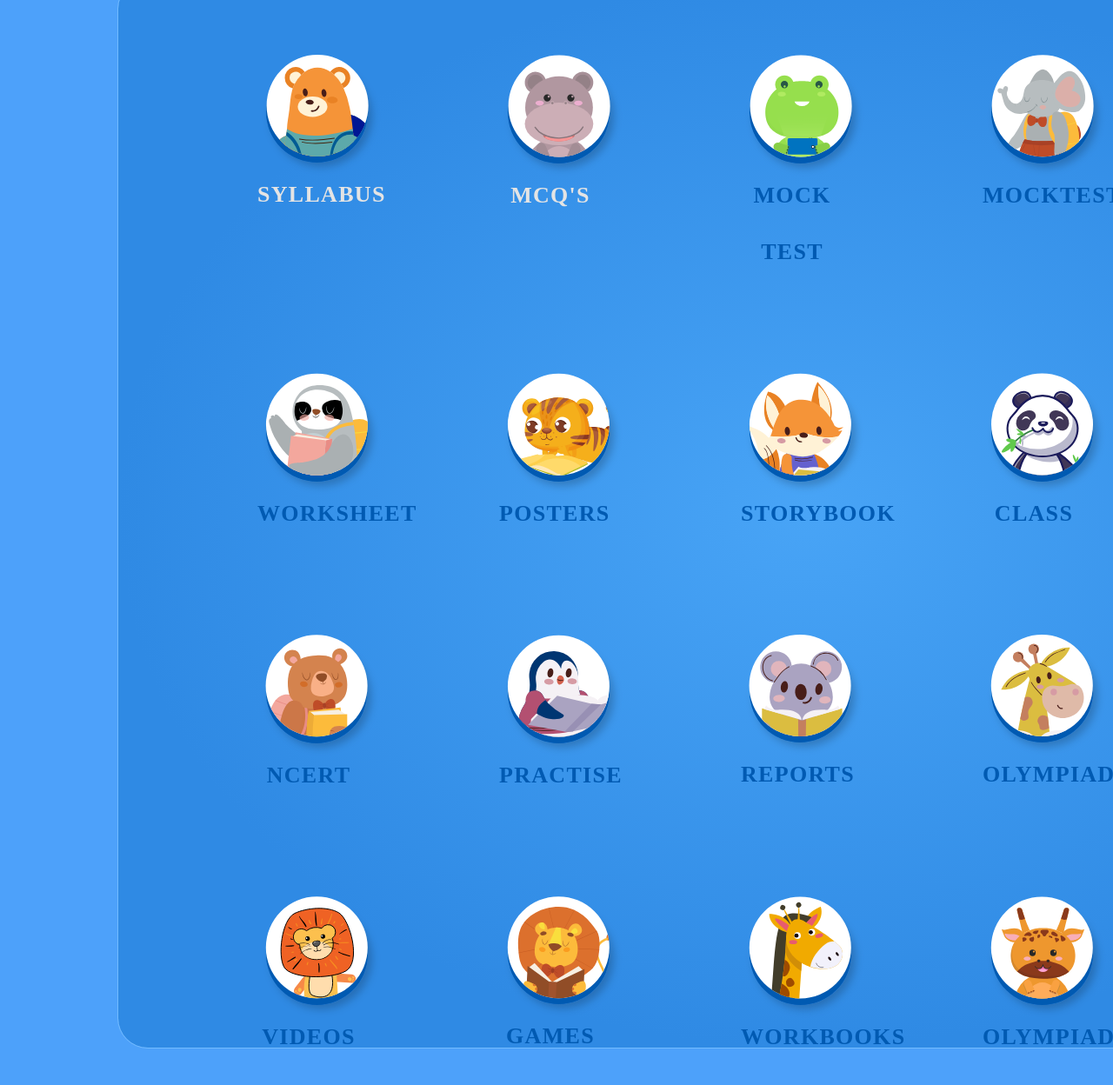
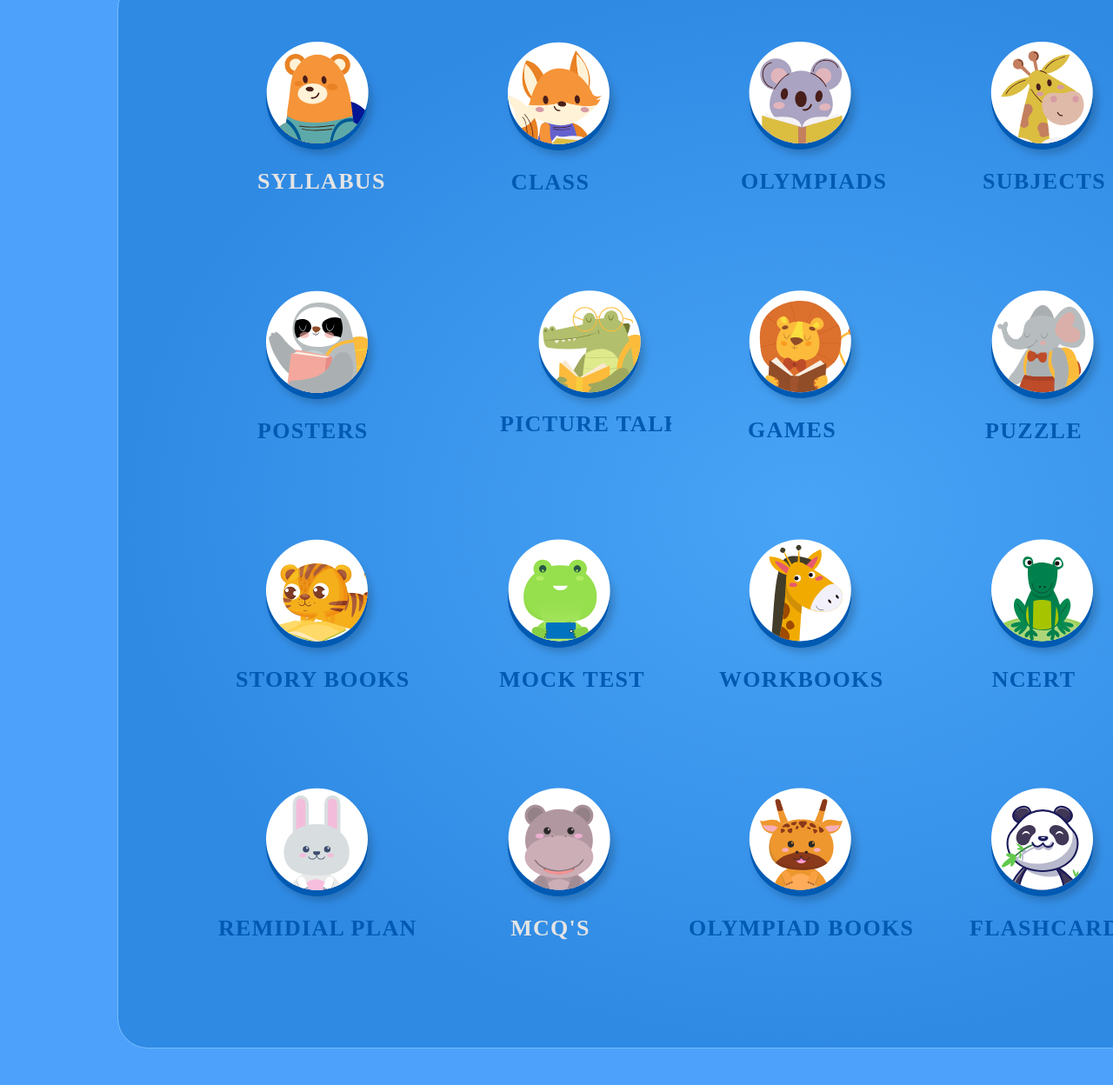
Before and after one commit to akshay-varun/Toonofy, a plain HTML site: page public/index.html in a window 1280 px wide. Shown: the part 1297-2545 px from the top of the page at 87% size. Drawn offline with Linux system fonts and the light colour scheme.

Commit message:
Done some changes

```diff
--- a/public/css/main.css
+++ b/public/css/main.css
@@ -86,7 +86,7 @@ body{
     max-width:118px;
     height: 100%;
     margin-left: 160px;
-    margin-top: 85px;
+    margin-top: 70px;
     text-align: center;
 
 }
@@ -99,6 +99,7 @@ body{
     letter-spacing: 1.3px;
     color: #005AB2;
     opacity: 1;
+    white-space: nowrap;
 }
 .line{
     margin-top: 120px;
--- a/public/index.html
+++ b/public/index.html
@@ -42,80 +42,81 @@
                 <span style="color: #E4E4E4">SYLLABUS</span>
             </div>
             <div>
-                <img src="images/Group%20340-1.svg" alt="MCQ's">
-                <span style="color: #E4E4E4">MCQ'S</span>
+                <img src="images/Group%20341-2.svg" alt="Story Book">
+                <span>CLASS</span>
             </div>
             <div>
-                <img src="images/Group%20340-2.svg" alt="Mocktest">
-                <span >MOCK TEST</span>
+                <img src="images/Group%20341-7.svg" alt="Reports">
+                <span>OLYMPIADS</span>
             </div>
             <div>
-                <img src="images/Group%20340-3.svg" alt="Mocktest">
-                <span>MOCKTEST</span>
+                <img src="images/Group%20582.svg" alt="Oplympiads">
+                <span>SUBJECTS</span>
             </div>
             <div>
                 <img src="images/Group%20340-4.svg" alt="Puzzle">
-                <span>PUZZLE</span>
+                <span>WORKSHEET</span>
             </div>
             <div>
                 <img src="images/Group%20341.svg" alt="Worksheet">
-                <span>WORKSHEET</span>
-            </div>
-            <div>
-                <img src="images/Group%20341-1.svg" alt="Posters">
                 <span>POSTERS</span>
             </div>
             <div>
-                <img src="images/Group%20341-2.svg" alt="Story Book">
-                <span>STORYBOOK</span>
-            </div>
-            <div>
-                <img src="images/Group%20341-3.svg" alt="Class">
-                <span>CLASS</span>
-            </div>
-            <div>
-                <img src="images/Group%20341-4.svg" alt="FlashCards">
-                <span>FLASHCARDS</span>
-            </div>
-            <div>
-                <img src="images/Group%20341-5.svg" alt="NCERT">
-                <span>NCERT</span>
-            </div>
-            <div>
-                <img src="images/Group%20341-6.svg" alt="Practise">
-                <span>PRACTISE</span>
-            </div>
-            <div>
-                <img src="images/Group%20341-7.svg" alt="Reports">
-                <span>REPORTS</span>
-            </div>
-            <div>
-                <img src="images/Group%20582.svg" alt="Oplympiads">
-                <span>OLYMPIADS</span>
-            </div>
-            <div>
                 <img src="images/Group%20591.svg" alt=" ">
-            </div>
-            <div>
-                <img src="images/Group%20592.svg" alt="Videos">
-                <span>VIDEOS</span>
             </div>
             <div>
                 <img src="images/Group%20592-1.svg" alt="Games">
                 <span>GAMES</span>
             </div>
             <div>
+                <img src="images/Group%20340-3.svg" alt="Mocktest">
+                <span>PUZZLE</span>
+            </div>
+            <div>
+                <img src="images/Group%20341-5.svg" alt="NCERT">
+                <span>PRACTISE</span>
+            </div>
+            <div>
+                <img src="images/Group%20341-1.svg" alt="Posters">
+                <span style="margin-left: -25px">STORY BOOKS</span>
+            </div>
+            <div>
+                <img src="images/Group%20340-2.svg" alt="Mocktest">
+                <span>MOCK TEST</span>
+            </div>
+            <div>
                 <img src="images/Group%20592-2.svg" alt="Work Books">
-                <span>WORKBOOKS</span>
+                <span style="margin-left: -25px">WORKBOOKS</span>
+            </div>
+            <div>
+                <img src="images/Group%20341-4.svg" alt="FlashCards">
+                <span>NCERT</span>
+            </div>
+            <div>
+                <img src="images/Group%20341-6.svg" alt="Practise">
+                <span>REPORTS</span>
+            </div>
+            <div>
+                <img src="images/Group%20777.svg" alt="Remidial Plan">
+                <span style="margin-left: -45px">REMIDIAL PLAN</span>
+            </div>
+            <div>
+                <img src="images/Group%20340-1.svg" alt="MCQ's">
+                <span style="color: #E4E4E4">MCQ'S</span>
             </div>
             <div>
                 <img src="images/Group%20592-3.svg" alt="Olympiad Books">
-                <SPAN>OLYMPIADBOOKS</SPAN>
+                <span style="margin-left: -60px">OLYMPIAD BOOKS</span>
             </div>
             <div>
-                <img src="images/Group%20777.svg" alt="Remidial Plan">
-                <span>REMIDIALPLAN</span>
+                <img src="images/Group%20341-3.svg" alt="Class">
+                <span style="margin-left: -15px">FLASHCARDS</span>
             </div>
+            <div>
+                <img src="images/Group%20592.svg" alt="Videos">
+                <span>VIDEOS</span>
+            </div>
+
         </div>
     </div>
 
```
